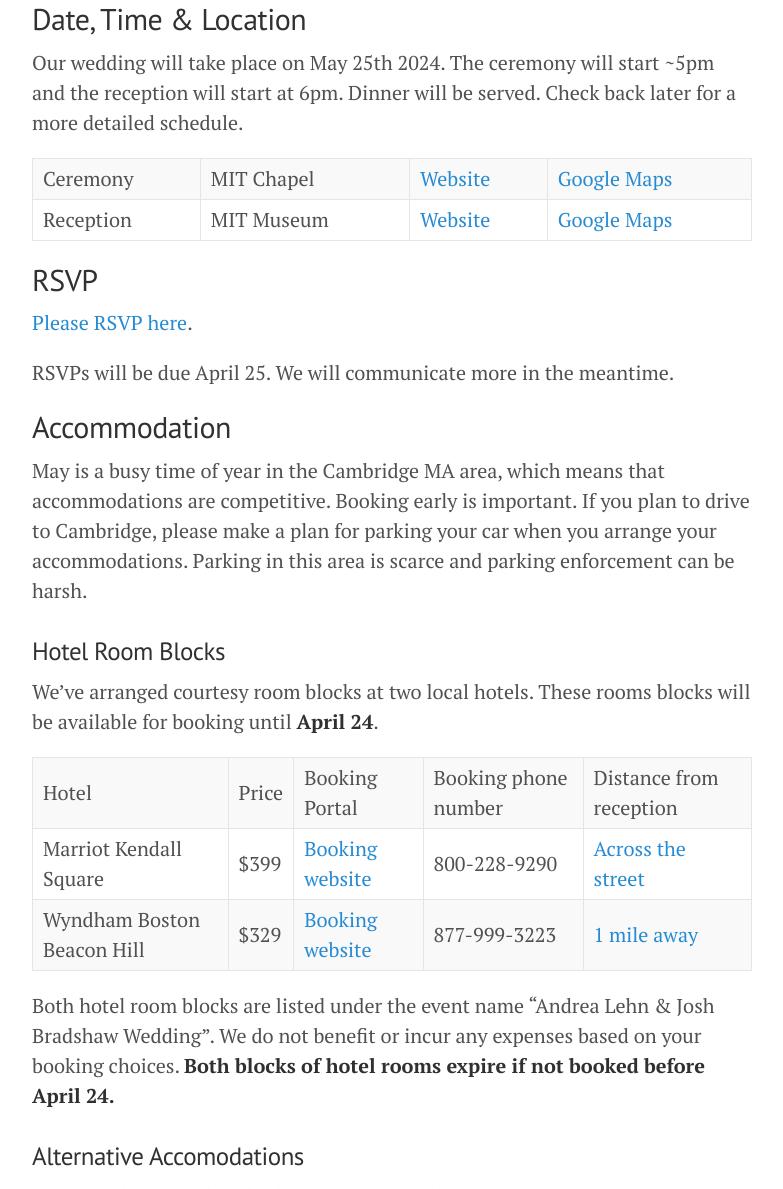
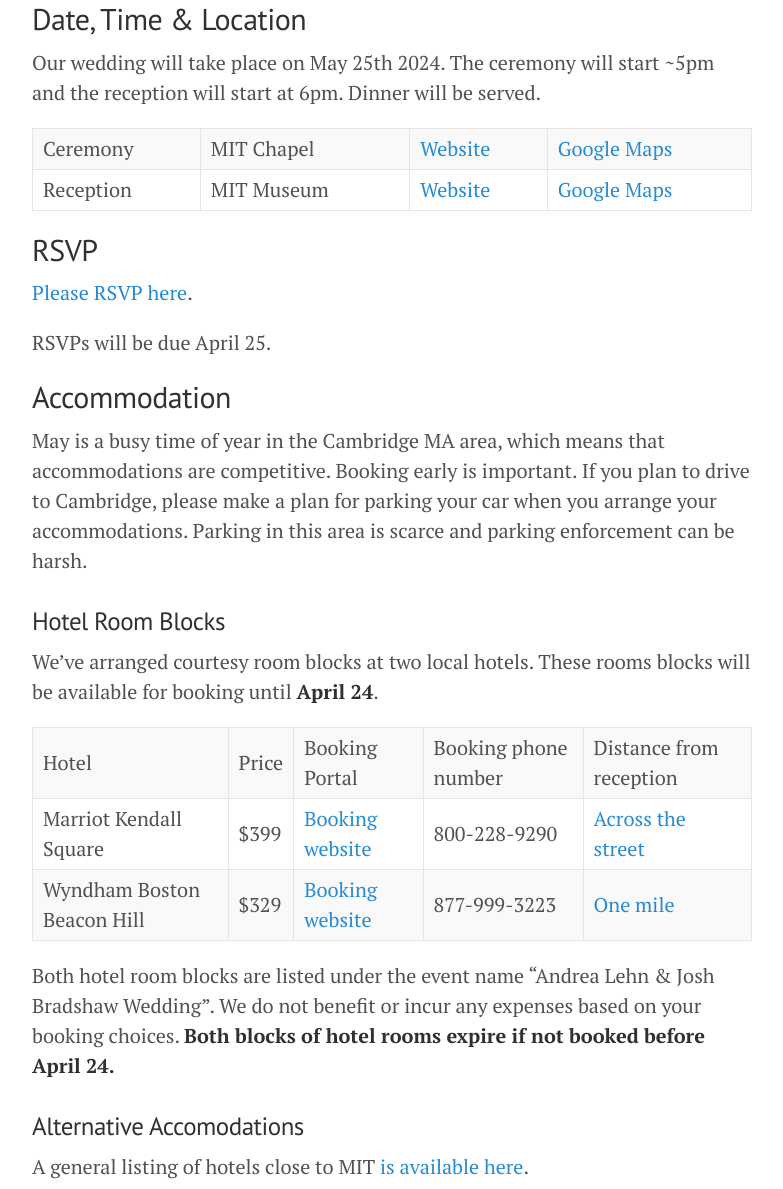
Before and after one commit to JoshBradshaw/andreajosh.github.io, a Jekyll site: the page built from _posts/2023-12-30-overview.md, in a window 1280 px wide and 1400 px high, scrolled down 281 px. Shown: the part 211-1400 px from the top of the window, without its empty margins (248-1031 px from the left). Built offline with Jekyll 4.4.1, drawn with Linux system fonts in a browser that asks for light colours.

Commit message:
Update 2023-12-30-overview.md

```diff
--- a/_posts/2023-12-30-overview.md
+++ b/_posts/2023-12-30-overview.md
@@ -7,7 +7,7 @@ title: ''
 
 ## Date, Time & Location
 
-Our wedding will take place on May 25th 2024. The ceremony will start ~5pm and the reception will start at 6pm. Dinner will be served. Check back later for a more detailed schedule.
+Our wedding will take place on May 25th 2024. The ceremony will start ~5pm and the reception will start at 6pm. Dinner will be served.
 
 Ceremony | MIT Chapel | [Website](https://studentlife.mit.edu/cac/event-services-spaces/event-spaces/mit-chapel) | [Google Maps](https://maps.app.goo.gl/xRdoz4kD7amgpMMJ8)
 Reception | MIT Museum | [Website](https://mitmuseum.mit.edu/) | [Google Maps](https://maps.app.goo.gl/asSMSx7WSqyuaUDC9)
@@ -16,7 +16,7 @@ Reception | MIT Museum | [Website](https://mitmuseum.mit.edu/) | [Google Maps](h
 
 [Please RSVP here](https://forms.gle/yNtpVW9MCpyCcn6j9).
 
-RSVPs will be due April 25. We will communicate more in the meantime.
+RSVPs will be due April 25.
 
 ## Accommodation
 
@@ -28,7 +28,7 @@ We've arranged courtesy room blocks at two local hotels. These rooms blocks will
 
 | Hotel | Price | Booking Portal | Booking phone number | Distance from reception |
 | Marriot Kendall Square | $399 | [Booking website](https://www.marriott.com/events/start.mi?id=1705508530715&key=GRP) | 800-228-9290 | [Across the street](https://maps.app.goo.gl/fNaig7B3UQ6ftECcA) |
-| Wyndham Boston Beacon Hill | $329 | [Booking website](https://www.wyndhamhotels.com/wyndham/boston-massachusetts/wyndham-boston-beacon-hill/rooms-rates?brand_id=HR&checkInDate=5/24/2024&checkOutDate=5/26/2024&useWRPoints=false&children=0&groupCode=0524ANDJOS&adults=1&rooms=1&loc=ChIJGzE9DS1l44kRoOhiASS_fHg&sessionId=1706298730) | 877-999-3223 | [1 mile away](https://maps.app.goo.gl/NvWc8aowYgpmi4uz5) |
+| Wyndham Boston Beacon Hill | $329 | [Booking website](https://www.wyndhamhotels.com/wyndham/boston-massachusetts/wyndham-boston-beacon-hill/rooms-rates?brand_id=HR&checkInDate=5/24/2024&checkOutDate=5/26/2024&useWRPoints=false&children=0&groupCode=0524ANDJOS&adults=1&rooms=1&loc=ChIJGzE9DS1l44kRoOhiASS_fHg&sessionId=1706298730) | 877-999-3223 | [One mile](https://maps.app.goo.gl/NvWc8aowYgpmi4uz5) |
 
 Both hotel room blocks are listed under the event name "Andrea Lehn & Josh Bradshaw Wedding". We do not benefit or incur any expenses based on your booking choices. **Both blocks of hotel rooms expire if not booked before April 24.**
 
```
